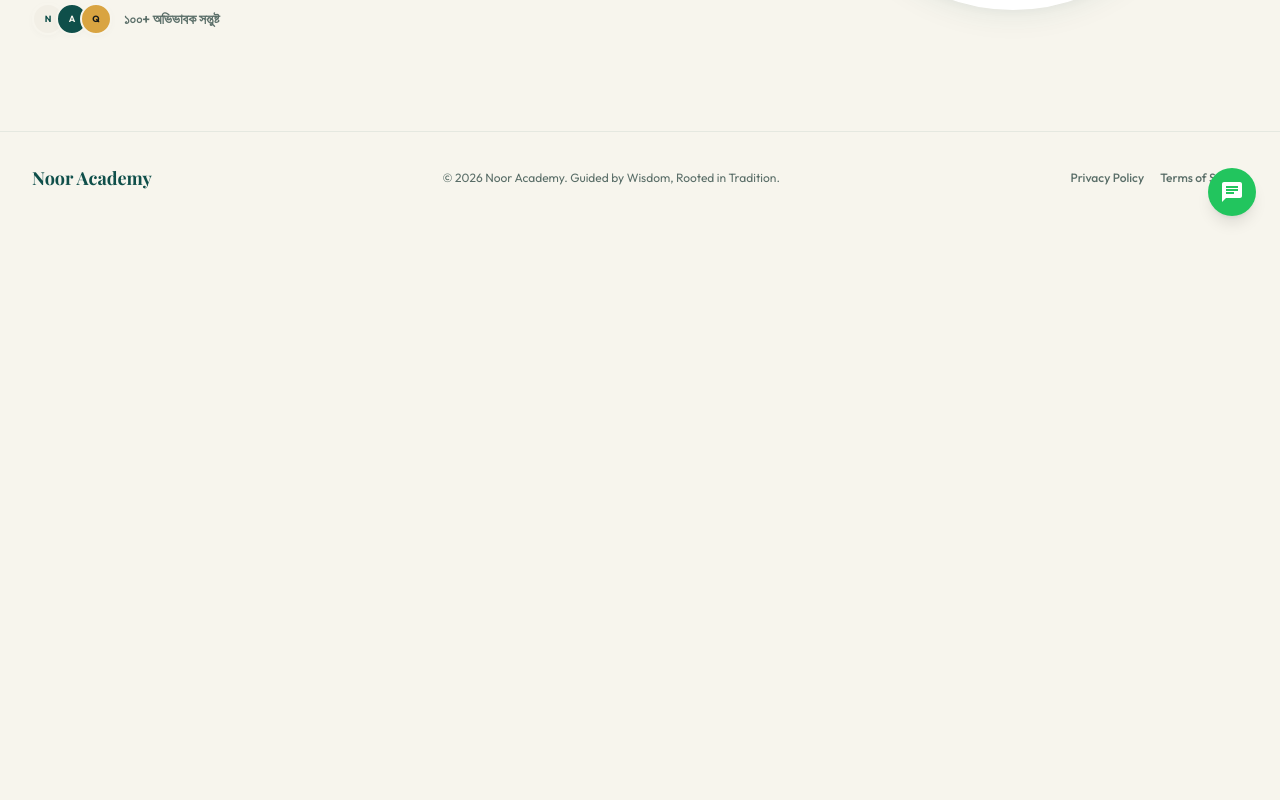
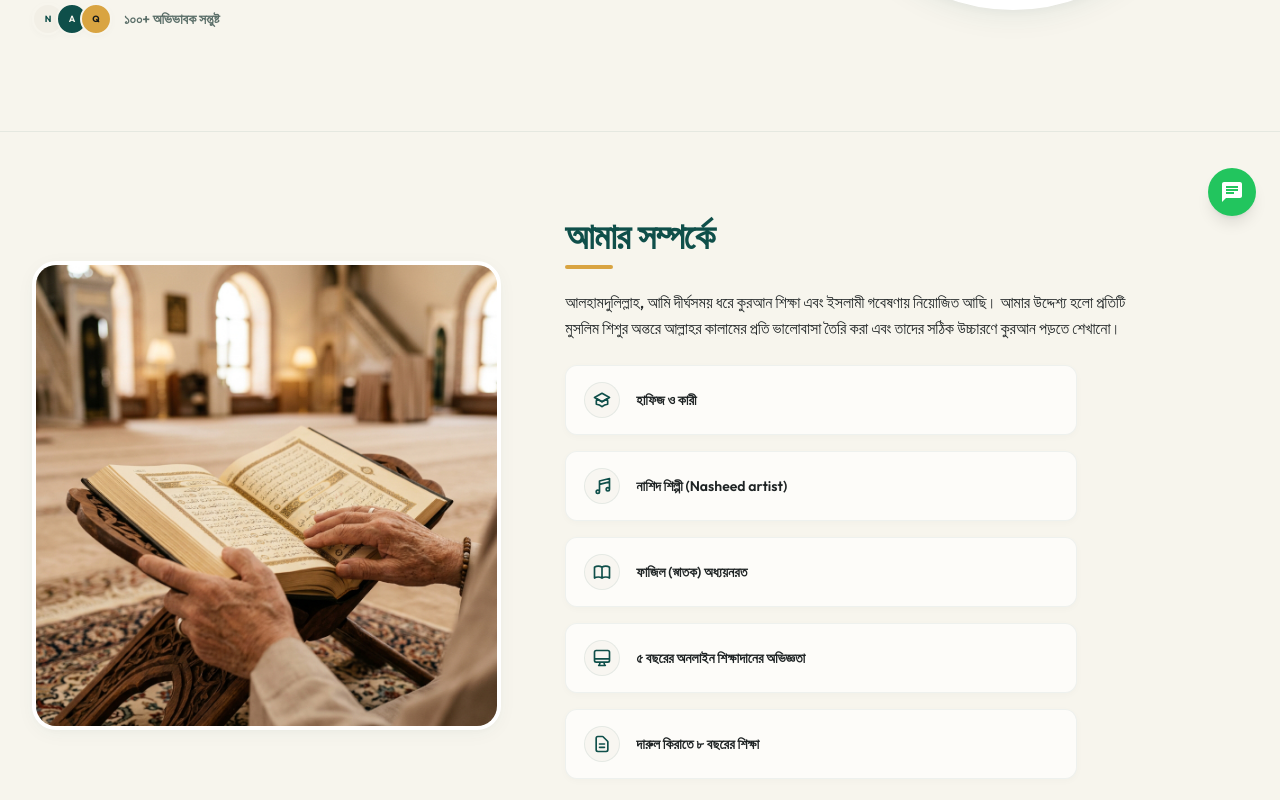
Before and after one commit to nayeem-miah/Alif-Noor-Quran-Academy, a Next.js app: page / in a window 1280 px wide. Shown: the part 560-1360 px from the top of the page. Before the commit the page ends 800 px from the top, so only its background shows below. Built offline with nearby package versions, Linux system fonts and the light colour scheme; a web font is replaced by a local one.

Commit message:
about section added

```diff
--- a/src/app/layout.tsx
+++ b/src/app/layout.tsx
@@ -30,11 +30,11 @@ const hindSiliguri = Hind_Siliguri({
 });
 
 export const metadata: Metadata = {
-  title: "Noor Academy - Premium Islamic & Quranic Education Platform",
+  title: "Alif Noor Quran Academy - Premium Islamic & Quranic Education Platform",
   description: "Experience a calm, trustworthy, and modern environment to learn and memorize the Holy Quran with certified instructors.",
-  keywords: ["Noor Academy", "Learn Quran Online", "Islamic Education", "Quran Memorization", "Tajweed Classes"],
-  authors: [{ name: "Noor Academy Team" }],
-  metadataBase: new URL("https://noor-academy.example.com"),
+  keywords: ["Alif Noor Quran Academy", "Noor Academy", "Learn Quran Online", "Islamic Education", "Quran Memorization", "Tajweed Classes"],
+  authors: [{ name: "Alif Noor Quran Academy Team" }],
+  metadataBase: new URL("https://alifnoor-academy.example.com"),
 };
 
 export default function RootLayout({ children }: LayoutProps<"/">) {
--- a/src/app/page.tsx
+++ b/src/app/page.tsx
@@ -1,9 +1,11 @@
 import Hero from "@/components/features/Hero";
+import About from "@/components/features/About";
 
 export default function Home() {
   return (
     <main className="flex flex-1 flex-col bg-background-warm relative overflow-x-hidden">
       <Hero />
+      <About />
     </main>
   );
 }
--- /dev/null
+++ b/src/components/features/About.tsx
@@ -0,0 +1,63 @@
+import Image from "next/image";
+import { aboutItems } from "./aboutData";
+
+export default function About() {
+  return (
+    <section id="about" className="w-full py-12 sm:py-20 bg-background-warm flex items-center justify-center border-t border-border-subtle relative overflow-x-hidden">
+      <div className="mx-auto max-w-7xl px-4 sm:px-6 lg:px-8 w-full">
+        <div className="grid grid-cols-1 md:grid-cols-12 gap-8 sm:gap-10 md:gap-12 lg:gap-16 items-center">
+
+          {/* Left Column: Quran Image */}
+          <div className="md:col-span-5 w-full flex justify-center animate-fade-in">
+            <div className="relative w-full aspect-[4/3] md:aspect-[4/5] lg:aspect-square rounded-2xl sm:rounded-3xl border-4 border-white bg-card-cream shadow-premium overflow-hidden shrink-0 transition-transform duration-300 hover:scale-[1.01]">
+              <Image
+                src="/quran-about.png"
+                alt="Holy Quran Learning and Recitation"
+                fill
+                className="object-cover"
+                sizes="(max-w-768px) 100vw, (max-w-1200px) 40vw, 500px"
+              />
+            </div>
+          </div>
+
+          {/* Right Column: About Content */}
+          <div className="md:col-span-7 flex flex-col items-center md:items-start order-2 md:order-1 animate-fade-in-up">
+            <div className="w-full bg-card-cream/50 border border-border-subtle rounded-2xl p-6 sm:p-8 md:bg-transparent md:border-none md:p-0 md:rounded-none">
+
+              {/* Heading */}
+              <div className="flex flex-col items-start w-full">
+                <h2 className="font-serif text-3xl font-bold tracking-tight text-primary">
+                  আমার সম্পর্কে
+                </h2>
+                <div className="w-12 h-[3.5px] bg-[#D9A441] mt-2 rounded-full" />
+              </div>
+
+              {/* Description */}
+              <p className="text-text-secondary text-sm sm:text-base leading-relaxed sm:leading-loose font-medium mt-5 max-w-xl text-left">
+                আলহামদুলিল্লাহ, আমি দীর্ঘসময় ধরে কুরআন শিক্ষা এবং ইসলামী গবেষণায় নিয়োজিত আছি। আমার উদ্দেশ্য হলো প্রতিটি মুসলিম শিশুর অন্তরে আল্লাহর কালামের প্রতি ভালোবাসা তৈরি করা এবং তাদের সঠিক উচ্চারণে কুরআন পড়তে শেখানো।
+              </p>
+
+              {/* Information List */}
+              <div className="flex flex-col gap-4 mt-6 w-full max-w-lg">
+                {aboutItems.map((item, index) => (
+                  <div
+                    key={index}
+                    className="bg-[#FDFCF9] border border-border-subtle/75 rounded-xl px-4.5 py-3.5 sm:py-4 flex items-center gap-4 shadow-premium-sm transition-all duration-200 hover:bg-[#F2EFE6]/40 hover:border-border-subtle"
+                  >
+                    <div className="flex items-center justify-center w-9 h-9 rounded-full bg-card-cream/45 border border-border-subtle shrink-0">
+                      {item.icon}
+                    </div>
+                    <span className="text-sm font-semibold text-text-main text-left">
+                      {item.text}
+                    </span>
+                  </div>
+                ))}
+              </div>
+            </div>
+          </div>
+
+        </div>
+      </div>
+    </section>
+  );
+}
--- /dev/null
+++ b/src/components/features/aboutData.tsx
@@ -0,0 +1,80 @@
+import { ReactNode } from "react";
+
+export interface AboutItem {
+  icon: ReactNode;
+  text: string;
+}
+
+export const aboutItems: AboutItem[] = [
+  {
+    icon: (
+      <svg
+        className="w-5 h-5 text-primary shrink-0"
+        fill="none"
+        viewBox="0 0 24 24"
+        stroke="currentColor"
+        strokeWidth="2"
+      >
+        <path strokeLinecap="round" strokeLinejoin="round" d="M12 14l9-5-9-5-9 5 9 5z" />
+        <path strokeLinecap="round" strokeLinejoin="round" d="M12 14l6.16-3.422a12.083 12.083 0 01.665 6.479A11.952 11.952 0 0012 20.055a11.952 11.952 0 00-6.824-2.998 12.078 12.078 0 01.665-6.479L12 14z" />
+      </svg>
+    ),
+    text: "হাফিজ ও কারী"
+  },
+  {
+    icon: (
+      <svg
+        className="w-5 h-5 text-primary shrink-0"
+        fill="none"
+        viewBox="0 0 24 24"
+        stroke="currentColor"
+        strokeWidth="2"
+      >
+        <path strokeLinecap="round" strokeLinejoin="round" d="M9 19V6l12-3v13M9 10l12-3M9 19c0 1.1-.9 2-2 2s-2-.9-2-2 .9-2 2-2 2 .9 2 2zm12-3c0 1.1-.9 2-2 2s-2-.9-2-2 .9-2 2-2 2 .9 2 2z" />
+      </svg>
+    ),
+    text: "নাশিদ শিল্পী (Nasheed artist)"
+  },
+  {
+    icon: (
+      <svg
+        className="w-5 h-5 text-primary shrink-0"
+        fill="none"
+        viewBox="0 0 24 24"
+        stroke="currentColor"
+        strokeWidth="2"
+      >
+        <path strokeLinecap="round" strokeLinejoin="round" d="M12 6.253v13m0-13C10.832 5.477 9.246 5 7.5 5S4.168 5.477 3 6.253v13C4.168 18.477 5.754 18 7.5 18s3.332.477 4.5 1.253m0-13C13.168 5.477 14.754 5 16.5 5c1.747 0 3.332.477 4.5 1.253v13C19.832 18.477 18.247 18 16.5 18c-1.746 0-3.332.477-4.5 1.253" />
+      </svg>
+    ),
+    text: "ফাজিল (স্নাতক) অধ্যয়নরত"
+  },
+  {
+    icon: (
+      <svg
+        className="w-5 h-5 text-primary shrink-0"
+        fill="none"
+        viewBox="0 0 24 24"
+        stroke="currentColor"
+        strokeWidth="2"
+      >
+        <path strokeLinecap="round" strokeLinejoin="round" d="M9.75 17L9 20l-1 1h8l-1-1-.75-3M3 13h18M5 17h14a2 2 0 002-2V5a2 2 0 00-2-2H5a2 2 0 00-2 2v10a2 2 0 002 2z" />
+      </svg>
+    ),
+    text: "৫ বছরের অনলাইন শিক্ষাদানের অভিজ্ঞতা"
+  },
+  {
+    icon: (
+      <svg
+        className="w-5 h-5 text-primary shrink-0"
+        fill="none"
+        viewBox="0 0 24 24"
+        stroke="currentColor"
+        strokeWidth="2"
+      >
+        <path strokeLinecap="round" strokeLinejoin="round" d="M9 12h6m-6 4h6m2 5H7a2 2 0 01-2-2V5a2 2 0 012-2h5.586a1 1 0 01.707.293l5.414 5.414a1 1 0 01.293.707V19a2 2 0 01-2 2z" />
+      </svg>
+    ),
+    text: "দারুল কিরাতে ৮ বছরের শিক্ষা"
+  }
+];
--- a/src/components/layout/Footer.tsx
+++ b/src/components/layout/Footer.tsx
@@ -3,17 +3,17 @@ import Link from "next/link";
 export default function Footer() {
   return (
     <>
-      <footer className="w-full border-t border-border-subtle bg-background-warm py-6 sm:py-8 mt-auto">
+      <footer className="w-full border-t border-border-subtle bg-background-warm py-8 sm:py-12 mt-auto">
         <div className="mx-auto max-w-7xl px-4 sm:px-6 lg:px-8">
 
           <div className="hidden md:flex items-center justify-between">
             <div className="font-serif text-lg font-bold text-primary">
-              Noor Academy
+              Alif Noor Quran Academy
             </div>
 
 
             <div className="text-[11px] lg:text-xs text-text-secondary">
-              © {new Date().getFullYear()} Noor Academy. Guided by Wisdom, Rooted in Tradition.
+              © {new Date().getFullYear()} Alif Noor Quran Academy. Guided by Wisdom, Rooted in Tradition.
             </div>
 
             <div className="flex items-center gap-4 text-[11px] lg:text-xs font-medium text-text-secondary">
@@ -27,17 +27,17 @@ export default function Footer() {
           </div>
 
 
-          <div className="flex md:hidden flex-col items-center gap-3 text-center">
+          <div className="flex md:hidden flex-col items-center gap-4 text-center">
 
-            <div className="font-serif text-base font-bold text-primary">
-              Noor Academy
+            <div className="font-serif text-lg font-bold text-primary">
+              Alif Noor Quran Academy
             </div>
 
-            <div className="text-[10px] sm:text-xs text-text-secondary max-w-xs leading-normal">
-              © {new Date().getFullYear()} Noor Academy. Guided by Wisdom, Rooted in Tradition.
+            <div className="text-xs text-text-secondary max-w-xs leading-relaxed font-medium">
+              © {new Date().getFullYear()} Alif Noor Quran Academy. <br />Guided by Wisdom, Rooted in Tradition.
             </div>
 
-            <div className="flex items-center gap-4 text-[10px] sm:text-xs font-medium text-text-secondary mt-1">
+            <div className="flex items-center gap-5 text-xs font-semibold text-text-secondary mt-2">
               <Link href="/privacy" className="hover:text-primary transition-colors">
                 Privacy Policy
               </Link>
--- a/src/components/layout/Navbar.tsx
+++ b/src/components/layout/Navbar.tsx
@@ -62,15 +62,13 @@ export default function Navbar() {
                 </svg>
 
                 <div className="font-serif font-bold text-primary tracking-tight">
-
-                  <span className="hidden md:inline text-xl lg:text-2xl transition-colors group-hover:text-primary-hover">
-                    Noor Academy
+                  <span className="hidden md:inline text-lg lg:text-xl transition-colors group-hover:text-primary-hover">
+                    Alif Noor Quran Academy
                   </span>
 
-
-                  <div className="md:hidden text-xs sm:text-sm font-bold leading-none text-primary">
-                    <span>Noor</span>
-                    <span className="block mt-0.5">Academy</span>
+                  <div className="md:hidden text-[10px] sm:text-xs font-bold leading-none text-primary">
+                    <span>Alif Noor</span>
+                    <span className="block mt-0.5">Quran Academy</span>
                   </div>
                 </div>
               </Link>
@@ -145,7 +143,7 @@ export default function Navbar() {
               <path d="M2 3h6a4 4 0 0 1 4 4v14a3 3 0 0 0-3-3H2z"/>
               <path d="M22 3h-6a4 4 0 0 0-4 4v14a3 3 0 0 1 3-3h7z"/>
             </svg>
-            <span className="font-serif font-bold text-lg text-primary">Noor Academy</span>
+            <span className="font-serif font-bold text-base sm:text-lg text-primary">Alif Noor Quran Academy</span>
           </div>
 
           <button
--- a/src/constants/index.ts
+++ b/src/constants/index.ts
@@ -1,6 +1,6 @@
 // Shared application-wide constants
 
-export const PLATFORM_NAME = 'Quran Academy';
+export const PLATFORM_NAME = 'Alif Noor Quran Academy';
 export const PLATFORM_DESCRIPTION = 'Elegant & Trustworthy Islamic Educational Platform';
 
 export const ROUTES = {
```
Also changed, not shown: public/quran-about.png (added).
